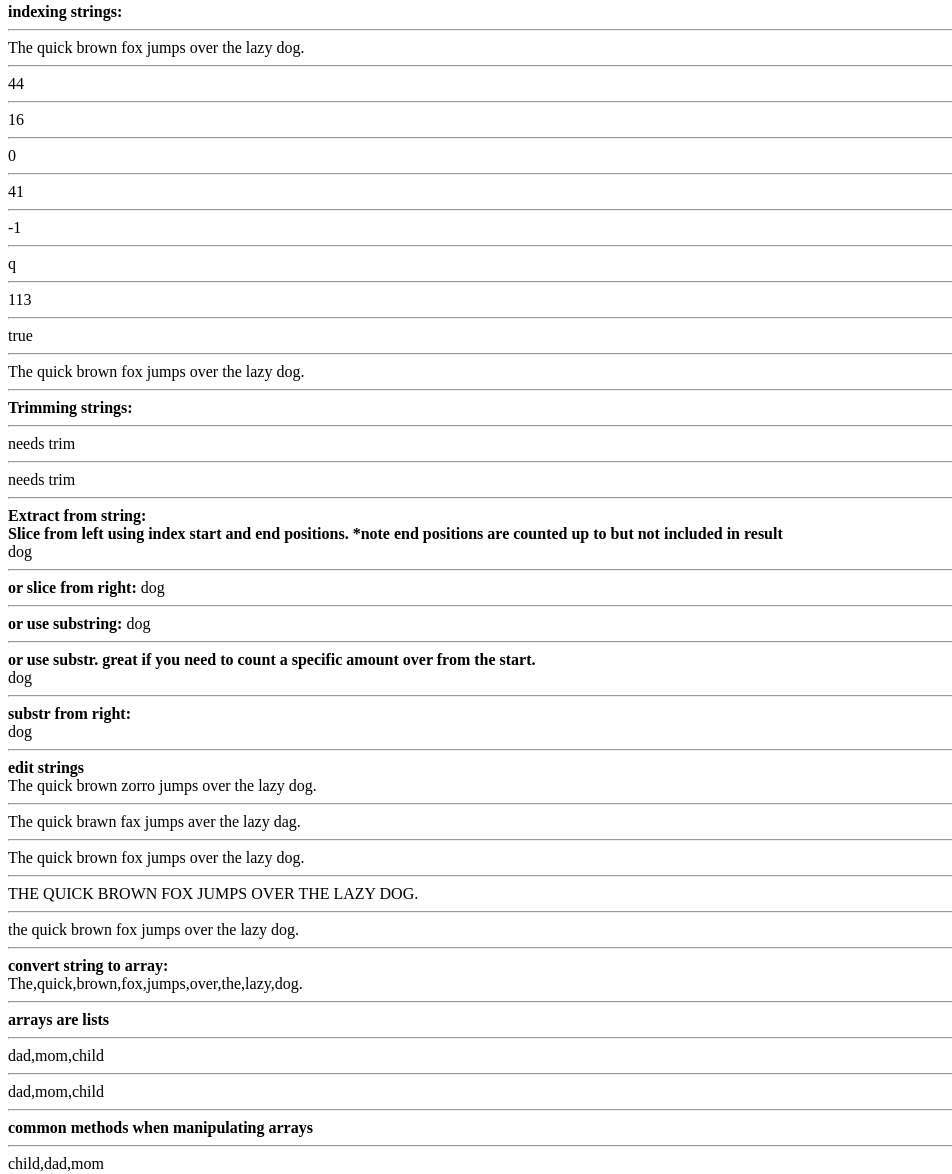
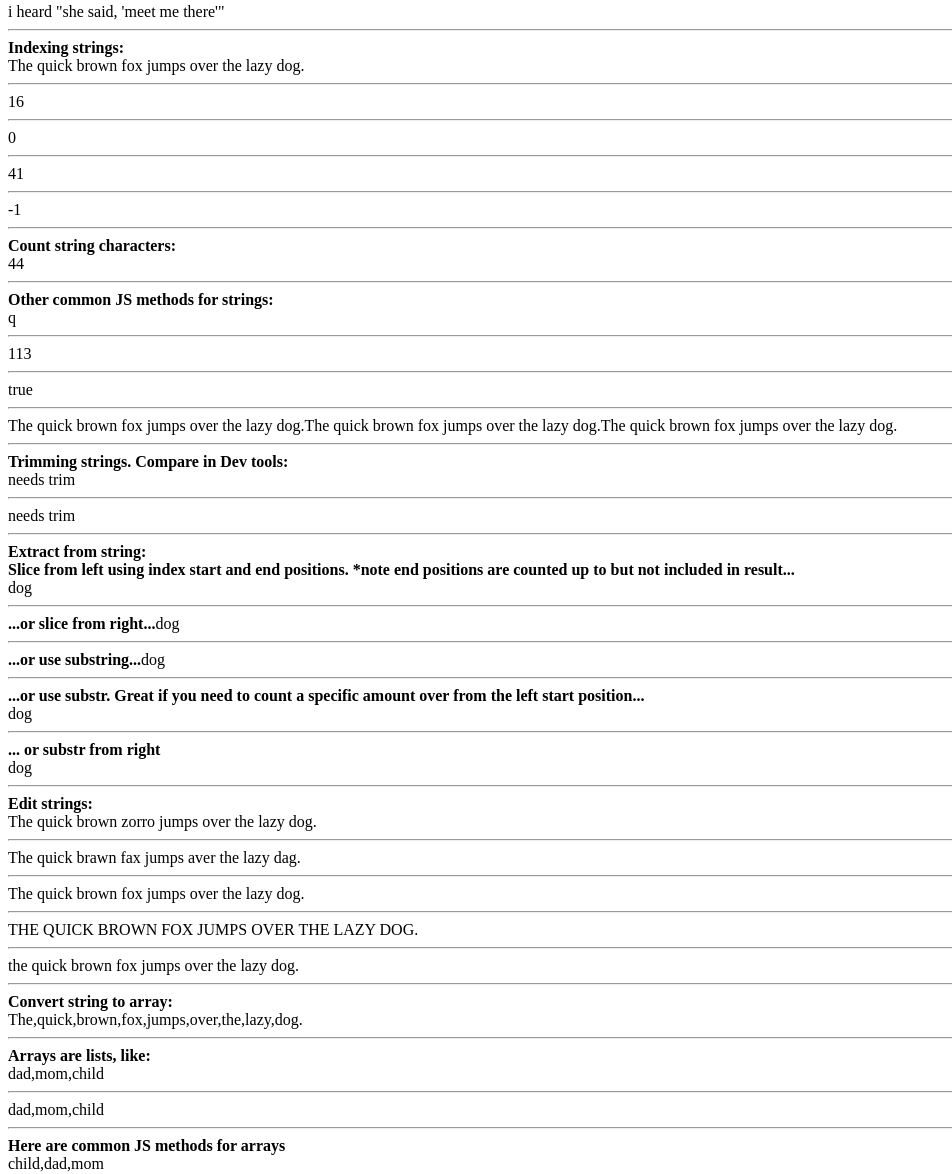
Before and after one commit to eloyortega/fullstack_js, a plain HTML site: page jscheatsheet.html in a window 1280 px wide. Shown: the part 1337-2511 px from the top of the page, without its empty margins (0-952 px from the left). Drawn offline with Linux system fonts and the light colour scheme.

Commit message:
finalized cheatsheet

```diff
--- a/jscheatsheet.html
+++ b/jscheatsheet.html
@@ -41,23 +41,22 @@
 	document.write("<hr>");
 
 	//increments and decrements
-	document.write("<b>increments look like this: x=x+1: </b>");
+	document.write("<b>Increments look like this: x=x+1: </b>");
 	document.write(x=x+1);
 	document.write("<hr>");
-	document.write("<b>but you can shorthand using ++x: </b>");
 
+	document.write("<b>But you can shorthand using ++x: </b>");
 	document.write(++x);
 	document.write("<hr>");
-	document.write("<b>declare increment after statement x++: </b>");
 
+	document.write("<b>Declare increment after statement x++: </b>");
 	document.write(x++);
 	document.write("<hr>");
-	document.write("<b>call x again and the value is now: </b>");
-
+	document.write("<b>Call x again and the value is now: </b>");
 	document.write(x);
 	document.write("<hr>");
-	document.write("<b>same with decrements like --x: </b>");
 
+	document.write("<b>Same with decrements like --x: </b>");
 	document.write(--x);
 	document.write("<hr>");
 
@@ -68,14 +67,15 @@
 	document.write("<hr>");
 
 	//assignment operators
-	document.write("<b>shorthand updating a variables value like so, x=x+12:</b> ");
+	document.write("<b>Updating a variables, x=x+12...</b> ");
 	document.write(x=x+12);
+	document.write("<hr>");
 
-	document.write("<hr>");
 	document.write("<b>now x is: </b>");
 	document.write(x);
 	document.write("<hr>");
 
+	document.write("<b>You can shorthand like this, x+=12: </b> ");
 	document.write(x+=12);
 	document.write("<hr>");
 
@@ -89,7 +89,7 @@
 	document.write("<hr>");
 
 	//boolean datatype
-	document.write("<b>booleans are either true or false: </b>");
+	document.write("<b>Booleans are either true or false: </b>");
 	document.write("<hr>");
 
 	a = true;
@@ -100,7 +100,7 @@
 	document.write("<hr>");
 
 	//strings
-	document.write("<b>strings are text. adding strings will concatenate</b>");
+	document.write("<b>Strings are text. adding strings will concatenate</b>");
 	document.write("<hr>");
 
 	w = '1';
@@ -112,7 +112,12 @@
 	document.write(w + z);
 	document.write("<hr>");
 
+	document.write("<b>Adding strings AND numbers will also concatenate: </b>");
 	document.write(x + z);
+	document.write("<hr>");
+
+	document.write("<b>But you can convert a string to number: </b>");
+	document.write(x + Number(z));
 	document.write("<hr>");
 
 	// Concatination
@@ -148,14 +153,10 @@
 	document.write("<hr>");
 
 	//indexing strings
-	document.write("<b>indexing strings: </b>");
-	document.write("<hr>");
-
+	document.write("<b>Indexing strings: </b>");
+	document.write("<br>");
 	longstr = "The quick brown fox jumps over the lazy dog.";
 	document.write(longstr);
-	document.write("<hr>");
-
-	document.write(longstr.length);
 	document.write("<hr>");
 
 	document.write(longstr.indexOf('fox'));
@@ -170,6 +171,13 @@
 	document.write(longstr.lastIndexOf('zorro'));
 	document.write("<hr>");
 
+	document.write("<b>Count string characters: </b>");
+	document.write("<br>");
+	document.write(longstr.length);
+	document.write("<hr>");
+
+	document.write("<b>Other common JS methods for strings: </b>");
+	document.write("<br>");
 	document.write(longstr.charAt(4));
 	document.write("<hr>");
 
@@ -179,12 +187,11 @@
 	document.write(longstr.endsWith('.'));
 	document.write("<hr>");
 
-	document.write(longstr.repeat(1));
+	document.write(longstr.repeat(3));
 	document.write("<hr>");
 
-	document.write("<b>Trimming strings: </b>");
-	document.write("<hr>");
-
+	document.write("<b>Trimming strings. Compare in Dev tools: </b>");
+	document.write("<br>");
 	trimThis = " needs trim ";
 	document.write(trimThis);
 	document.write("<hr>");
@@ -195,37 +202,36 @@
 	//extracting strings
 	document.write("<b>Extract from string: </b>");
 	document.write("<br>");
-	document.write("<b>Slice from left using index start and end positions. *note end positions are counted up to but not included in result</b>");
+	document.write("<b>Slice from left using index start and end positions. *note end positions are counted up to but not included in result...</b>");
 	document.write("<br>");
-
 	dogStr = longstr.slice(40, 43);
 	document.write(dogStr);
 	document.write("<hr>");
 
-	document.write("<b>or slice from right: </b>");
+	document.write("<b>...or slice from right...</b>");
 	dogStr2 = longstr.slice(-4, -1);
 	document.write(dogStr2);
 	document.write("<hr>");
 
-	document.write("<b>or use substring: </b>");
+	document.write("<b>...or use substring...</b>");
 	dogStr3 = longstr.substring(40, 43);
 	document.write(dogStr3);
 	document.write("<hr>");
 
-	document.write("<b>or use substr. great if you need to count a specific amount over from the start.</b>");
+	document.write("<b>...or use substr. Great if you need to count a specific amount over from the left start position...</b>");
 	document.write("<br>");
 	dogStr4 = longstr.substr(40, 3);
 	document.write(dogStr4);
 	document.write("<hr>");
 
-	document.write("<b>substr from right: </b>");
+	document.write("<b>... or substr from right</b>");
 	document.write("<br>");
 	dogStr5 = longstr.substr(-4, 3);
 	document.write(dogStr5);
 	document.write("<hr>");
 
 	//editing strings
-	document.write("<b>edit strings</b>");
+	document.write("<b>Edit strings: </b>");
 	document.write("<br>");
 	document.write(longstr.replace('fox','zorro'));
 	document.write("<hr>");
@@ -243,15 +249,14 @@
 	document.write("<hr>");
 
 	//convert string to array
-	document.write("<b>convert string to array: </b>");
+	document.write("<b>Convert string to array: </b>");
 	document.write("<br>");
 	document.write(longstr.split(' '));
 	document.write("<hr>");
 
 	//arrays
-	document.write("<b>arrays are lists</b>");
-	document.write("<hr>");
-
+	document.write("<b>Arrays are lists, like:</b>");
+	document.write("<br>");
 	arr = ['dad','mom','child'];
 	document.write(arr);
 	document.write("<hr>");
@@ -259,75 +264,96 @@
 	document.write(arr.toString());
 	document.write("<hr>");
 
+
+	document.write("<b>Here are common JS methods for arrays</b>");
+	document.write("<br>");
 	//array sorting
-	document.write("<b>common methods when manipulating arrays</b>");
-	document.write("<hr>");
-
 	document.write(arr.sort());
 	document.write("<hr>");
 
+	//array reverse sorting
 	document.write(arr.reverse());
 	document.write("<hr>");
 
 	document.write(arr);
 	document.write("<hr>");
 
+	//call index of array
 	document.write(arr[0]);
 	document.write("<hr>");
 
+	//get index of item in array
 	document.write(arr.indexOf('child'));
 	document.write("<hr>");
 
+	//change the delimiter
 	document.write(arr.join(' | '));
 	document.write("<hr>");
 
+	//add to array
 	arr.push('granny');
 	document.write(arr);
 	document.write("<hr>");
 
+	//update item value
 	arr[2] = "grandpa";
 	document.write(arr);
 	document.write("<hr>");
 
+	//remove last item
 	arr.pop();
 	document.write(arr);
 	document.write("<hr>");
 
+	//remove first item
 	arr.shift();
 	document.write(arr);
 	document.write("<hr>");
 
+	//add to begginning
 	arr.unshift('mommy');
 	document.write(arr);
 	document.write("<hr>");
 
+	//clear the value of item
 	delete arr[0];
 	document.write(arr);
 	document.write("<hr>");
 
+	//another update and add
 	arr.splice(2,2,"Uncle", "Aunt");
 	document.write(arr);
 	document.write("<hr>");
 
+	//add through concat
 	arr2 = ['mommy', 'granny'];
 	document.write(arr.concat(arr2));
 	document.write("<hr>");
 
-	arr3 = arr.slice(0,2);
+	//extract from array
+	arr3 = arr.slice(1,3);
 	document.write(arr3);
 	document.write("<hr>");
 
-	document.write(arr3.length);
+	//count items
+	document.write(arr.length);
 	document.write("<hr>");
 
 	//sorting numbers
-	document.write("<b>number sorting requires a bit of custom code. here it is:</b>");
+	points = [40, 100, 1, 5, 25, 10];
+	document.write("<b>number sorting requires a bit of custom code. Here's an array of Numbers: </b>");
 	document.write("<br>");
-	points = [40, 100, 1, 5, 25, 10];
+	document.write(points);
+	document.write("<hr>");
+
+	document.write("<b>Just using sort method results in the following: </b>");
+	document.write("<br>");
 	//incorrect sort of numbers
 	document.write(points.sort());
 	document.write("<hr>");
 
+	document.write("<b>Use this function of sort correctly: </b>");
+	document.write("<br>");
 	//sort numbers correctly
 	document.write(points.sort(function(a,b){
 		//document.write((a+'-'+b+'=')+(a-b)+'<br>');
@@ -336,28 +362,30 @@
 	document.write("<hr>");
 
 	//multidimensional arrays
-	document.write("<b>multidimensional arrays are lists glued together like a spreadsheet</b>");
-	document.write("<hr>");
-
+	document.write("<b>Multidimensional arrays are lists glued together like a spreadsheet</b>");
+	document.write("<br>");
+	//2 arrays
 	instruments = ['guitar','drums','bass'];
 	genre = ['rock','hip hop','classical'];
 	document.write(instruments);
-	document.write("<hr>");
-
+	document.write("<br>");
 	document.write(genre);
 	document.write("<hr>");
 
+	//join them into 1 array
 	musicHobbies = [instruments,genre];
 	document.write(musicHobbies);
 	document.write("<hr>");
 
+	//call items using 2 index calls for 'column' and 'row'
 	document.write(musicHobbies[0][1]);
 	document.write("<hr>");
 
-	//objects
+
 	document.write("<b>Finally we have objects. Similar to arrays, where keys are used instead of indexes</b>");
-	document.write("<hr>");
+	document.write("<br>");
 
+	//this is an object
 	superhero = {
 		fname:'Clark',
 		lname:'Kent',
@@ -367,10 +395,9 @@
 		weaknesses:2
 	};
 
-	//call object ny key to get it's value
+	//call object by key to get it's value
 	document.write(superhero['hname']);
-	document.write("<hr>");
-
+	document.write("<br>");
 	document.write(superhero.lname);
 	document.write("<hr>");
 
@@ -389,76 +416,81 @@
 	//or update value
 	celeb['tophits'] = 20;
 
+	document.write(celeb.genre);
+	document.write("<br>");
+	document.write(celeb.specialty);
+	document.write("<br>");
+	document.write(celeb.tophits);
+	document.write("<hr>");
+
 	//call an objects definition
 	document.write(celeb.fullname);
-	document.write("<hr>");
-
+	document.write("<br>");
 	//call an objects value
 	document.write(celeb.fullname());
 	document.write("<hr>");
 
 	//comparisons
 	document.write("<b>Compare values to return booleans</b>");
-	document.write("<hr>");
+	document.write("<br>");
 
 	document.write("5 is equal to 10: ");
 	document.write(5 == 10);
+	document.write("<br>");
 
-	document.write("<hr>");
 	document.write("5 is equal to 5: ");
 	document.write(5 == 5);
-	document.write("<hr>");
+	document.write("<br>");
 
 	document.write("'5' is equal to 5: ");
 	document.write('5' == 5);
-	document.write("<hr>");
+	document.write("<br>");
 
 	document.write("'5' is equal to 5: ");
 	document.write('5' === 5);
-	document.write("<hr>");
+	document.write("<br>");
 
 	document.write("5 is less than 10: ");
 	document.write(5 < 10);
-	document.write("<hr>");
+	document.write("<br>");
 
 	document.write("5 is less than or equal to 10: ");
 	document.write(5 <= 10);
-	document.write("<hr>");
+	document.write("<br>");
 
 	document.write("5 is greater than 10: ");
 	document.write(5 > 10);
-	document.write("<hr>");
+	document.write("<br>");
 
 	document.write("5 is greater than or equal to 10: ");
 	document.write(5 >= 10);
 	document.write("<hr>");
 
 	//logical operators
-	document.write("<b>use logical operators, AND, OR, or NOT to run multiple comparisons:</b>");
-	document.write("<hr>");
-
 	c1 = 5;
 	c2 = 10;
+	document.write("<b>Use logical operators, AND, OR, or NOT to run multiple comparisons:</b>");
+	document.write("<br>");
 
 	document.write("5 is less than 10 ");
 	document.write("and 5 is greater than 0: ");
 	document.write((c1 < 10) && (c1 > 0));
-	document.write("<hr>");
+	document.write("<br>");
 
 	document.write("5 is equal to 10 ");
 	document.write("or 5 is greater than 0: ");
 	document.write((c1 == 10) || (c1 > 0));
-	document.write("<hr>");
+	document.write("<br>");
 
 	document.write("5 is equal to 10 ");
 	document.write("or 5 is less than 0: ");
 	document.write((c1 == 10) || (c1 < 0));
-	document.write("<hr>");
+	document.write("<br>");
 
 	document.write("5 is NOT equal to 10 ");
 	document.write("or 5 is NOT less than 0: ");
 	document.write(!(c1 == 10) || (c1 < 0));
-	document.write("<hr>");
+	document.write("<br>");
 
 
 	document.write("5 is NOT equal to 10 ");
@@ -467,15 +499,18 @@
 	document.write("<hr>");
 
 	//conditionals
-	document.write("<b>use conditionals to run code if specify criteria are met</b>");
+	document.write("<b>Use conditionals to run code if specify criteria are met</b>");
 	document.write("<br>");
+
+	//the variable to check
+	myColor= "green";
+
 	//ternary shorthand
-	display = (10 == c2)? true : false;
+	display = (myColor == 'red')? myColor + " is my favorite color!" : myColor + " is not my favorite color!";
 	document.write(display);
 	document.write("<hr>");
 
 	//if statement
-	myColor= "green";
 	if((myColor == "red") || (myColor == "blue") ){
 		document.write(myColor + " is my favorite color!");
 	} else if (myColor == "yellow") {
@@ -498,33 +533,35 @@
 			document.write(myColor + " is not my favorite color!");
 	};
 	document.write('<hr>');
-	document.write('<b>Here are functions</b><br>');
-	//this is a function
+
+	//functions
+	document.write('<b>Functions are blocks of code</b><br>');
+	document.write('<b>After defined call the function to execute: </b> <br>');
+	//basic function
 	function playFunc(){
-		jim = 100;
-		var joe = 1;
+		no1 = 100;
+		var no2 = 1;
 		document.write('lets add things together: ');
-		document.write(jim + joe);
+		document.write(no1 + no2);
 	};
-
 	playFunc();
 	document.write('<hr>');
 
+	//function with parameters and reutrns
 	function sum10(n1,n2){
 		return (n1 + n2) * 10;
 	};
 	document.write(sum10(5,5));
 	document.write('<hr>');
 
-	//function Expression
+	//function Expression or anonymous function
 	exFunc = function(p1){
 		document.write(p1 * 10);
 	};
-
 	exFunc(2);
 	document.write('<hr>');
 
-	//self envoked function
+	//self-envoked function
 	(function (){
 		document.write('this executed without a call');
 	})();
@@ -534,49 +571,59 @@
 		return this;
 	};
 	console.log(myFunction());
-
+	document.write('<hr>');
 
 	//Loops
-	document.write('<hr>');
-	document.write('<b>loops execute a set amount of times</b>');
-	//for loop example
+	document.write('<b>loops execute a set amount of times</b><br>');
+	//basic for loop example
+	document.write('<b>For loop example 1</b><br>');
 	for(var i = 0; i < 10; ++i){
 		document.write(i + '<br>');
 	};
+	document.write('<hr>');
 
+	//another example
+	document.write('<b>For loop example 2</b><br>');
 	beers=['corona', 'modelo', 'heineken', 'bud'];
 	for (var i = 0; i < beers.length; ++i){
 		document.write(i +': '+ beers[i] +'<br>');
 	}
+	document.write('<hr>');
+
 	//while loop
+	document.write('<b>While loop example</b><br>');
 	var bi = 0;
 	while(bi < beers.length){
 		document.write(bi +': '+ beers[bi] +'<br>');
 		++bi;
 	};
+	document.write('<hr>');
 
 	//do while loop
+	document.write('<b>Do/While loop example</b><br>');
 	var bidx= 0;
 	do{
 		document.write(bidx +': '+ beers[bidx] +'<br>');
 		++bidx;
 	}
 	while(bidx < beers.length);
+	document.write('<hr>');
 
 	//for/in loop
+	document.write('<b>For/In loop example</b>');
 	person = {
-		fname:'john',
-		lname:'doe',
+		fname:'Peter',
+		lname:'Parker',
 		id: 1234
 	};
 
-	document.write('for in loop example');
 	objKeyVal='';
 	for(key in person){
 		objKeyVal += person[key] + ' ';
 		document.write('<p>' + objKeyVal + '</p>');
 	}
-	document.write(" "+objKeyVal);
+	document.write('<hr>');
+	document.write(objKeyVal);
 </script>
 </body>
 </html>
```
Also changed, not shown: jsevents/jseventsStart.html (added, +27 -0 lines), jsimggallery/indexStart.html (added, +24 -0 lines), time/date.html (renamed from date.html).
